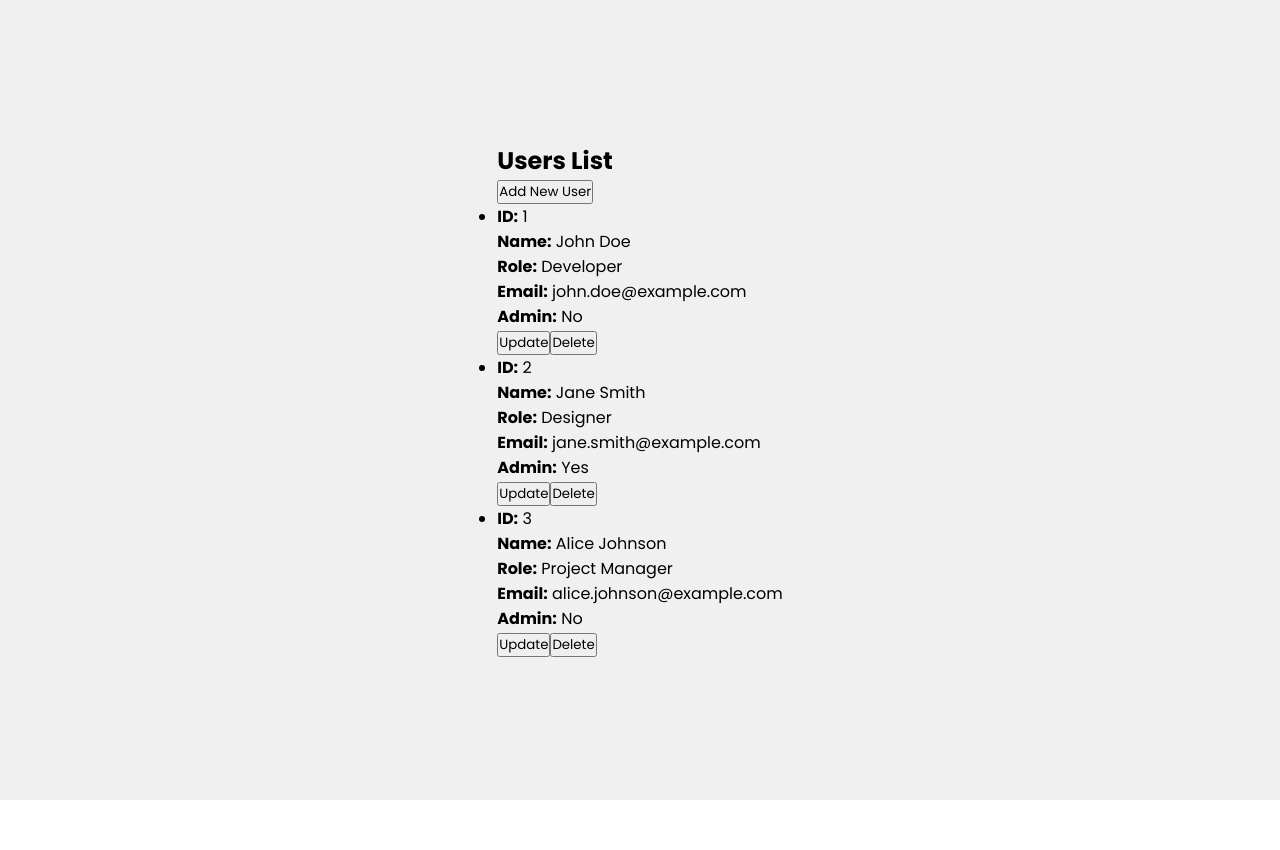
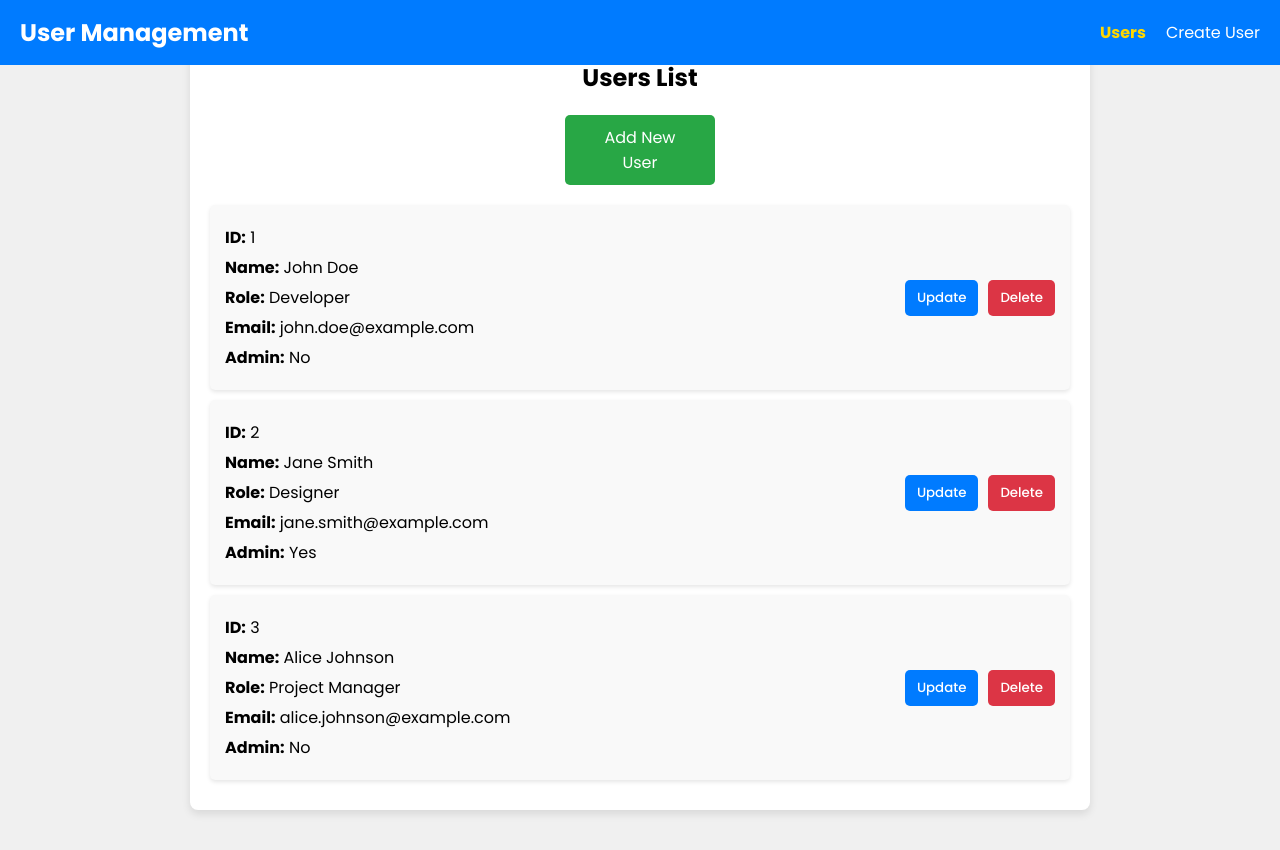
Before and after one commit to VictorMugisha/my-crud, a React (Vite) app in the folder client/: page / in a window 1280 px wide. Before the commit the page ends 800 px from the top, so only its background shows below. Built offline with nearby package versions, Linux system fonts and the light colour scheme.

Commit message:
Added a Navigation bar on the top

```diff
--- a/client/src/App.css
+++ b/client/src/App.css
@@ -6,14 +6,147 @@
   font-family: "Poppins", sans-serif;
 }
 
-/* Center content and make the layout responsive */
+/* Navigation Bar Styles */
+.navbar {
+  display: flex;
+  justify-content: space-between;
+  align-items: center;
+  background-color: #007bff;
+  padding: 15px 20px;
+  color: #fff;
+  position: fixed;
+  top: 0;
+  width: 100%;
+  z-index: 1000;
+}
+
+.navbar-brand {
+  font-size: 24px;
+  font-weight: bold;
+}
+
+.navbar-links {
+  list-style-type: none;
+  display: flex;
+  gap: 20px;
+}
+
+.navbar-links li {
+  display: inline;
+}
+
+.link, .active-link {
+  text-decoration: none;
+  color: #fff;
+  font-size: 16px;
+  transition: color 0.3s ease;
+}
+
+.link:hover {
+  color: #d3d3d3;
+}
+
+.active-link {
+  font-weight: bold;
+  color: #ffd700;
+}
+
+/* App Container Styles */
 .app-container {
+  padding-top: 80px; /* Space for the navbar */
   display: flex;
   justify-content: center;
   align-items: center;
   min-height: 100vh;
   padding: 20px;
   background-color: #f0f0f0;
+}
+
+/* Users Component Styles */
+.users-container {
+  width: 100%;
+  max-width: 900px;
+  background-color: #fff;
+  padding: 20px;
+  border-radius: 8px;
+  box-shadow: 0 4px 8px rgba(0, 0, 0, 0.1);
+}
+
+.users-title {
+  text-align: center;
+  font-size: 24px;
+  margin-bottom: 20px;
+}
+
+.add-user-btn {
+  display: block;
+  width: 100%;
+  max-width: 150px;
+  margin: 0 auto 20px auto;
+  padding: 10px 20px;
+  background-color: #28a745;
+  color: #fff;
+  border: none;
+  border-radius: 5px;
+  font-size: 16px;
+  cursor: pointer;
+  text-align: center;
+  transition: background-color 0.3s ease;
+}
+
+.add-user-btn:hover {
+  background-color: #218838;
+}
+
+.users-list {
+  list-style-type: none;
+}
+
+.user-card {
+  display: flex;
+  justify-content: space-between;
+  align-items: center;
+  padding: 15px;
+  margin-bottom: 10px;
+  background-color: #f9f9f9;
+  border-radius: 5px;
+  box-shadow: 0 2px 4px rgba(0, 0, 0, 0.1);
+}
+
+.user-info p {
+  margin: 5px 0;
+}
+
+.user-actions {
+  display: flex;
+  gap: 10px;
+}
+
+.update-btn, .delete-btn {
+  padding: 8px 12px;
+  border: none;
+  border-radius: 5px;
+  cursor: pointer;
+  font-weight: 500;
+  transition: background-color 0.3s ease;
+}
+
+.update-btn {
+  background-color: #007bff;
+  color: #fff;
+}
+
+.update-btn:hover {
+  background-color: #0056b3;
+}
+
+.delete-btn {
+  background-color: #dc3545;
+  color: #fff;
+}
+
+.delete-btn:hover {
+  background-color: #c82333;
 }
 
 /* Create User Component Styles */
@@ -77,7 +210,7 @@
   background-color: #218838;
 }
 
-/* For larger screens */
+/* Responsive Design for Users Component */
 @media (min-width: 768px) {
   .app-container {
     padding: 40px;
@@ -86,6 +219,26 @@
 
 /* For small screens */
 @media (max-width: 767px) {
+  .user-card {
+    flex-direction: column;
+    align-items: flex-start;
+  }
+
+  .user-actions {
+    width: 100%;
+    justify-content: space-between;
+    margin-top: 10px;
+  }
+
+  .update-btn, .delete-btn {
+    width: 48%;
+  }
+
+  .navbar-links {
+    flex-direction: column;
+    gap: 10px;
+  }
+
   .create-user-container {
     padding: 15px;
   }
--- a/client/src/App.jsx
+++ b/client/src/App.jsx
@@ -1,4 +1,4 @@
-import { BrowserRouter, Routes, Route } from "react-router-dom";
+import { BrowserRouter, Routes, Route, NavLink } from "react-router-dom";
 import './App.css';
 import Users from "./pages/Users";
 import CreateUser from "./pages/CreateUser";
@@ -8,6 +8,27 @@ export default function App() {
   return (
     <main className="app-container">
       <BrowserRouter>
+        <nav className="navbar">
+          <h1 className="navbar-brand">User Management</h1>
+          <ul className="navbar-links">
+            <li>
+              <NavLink
+                to="/"
+                className={({ isActive }) => isActive ? 'active-link' : 'link'}
+              >
+                Users
+              </NavLink>
+            </li>
+            <li>
+              <NavLink
+                to="/create"
+                className={({ isActive }) => isActive ? 'active-link' : 'link'}
+              >
+                Create User
+              </NavLink>
+            </li>
+          </ul>
+        </nav>
         <Routes>
           <Route path="/" element={<Users />} />
           <Route path="/create" element={<CreateUser />} />
```
